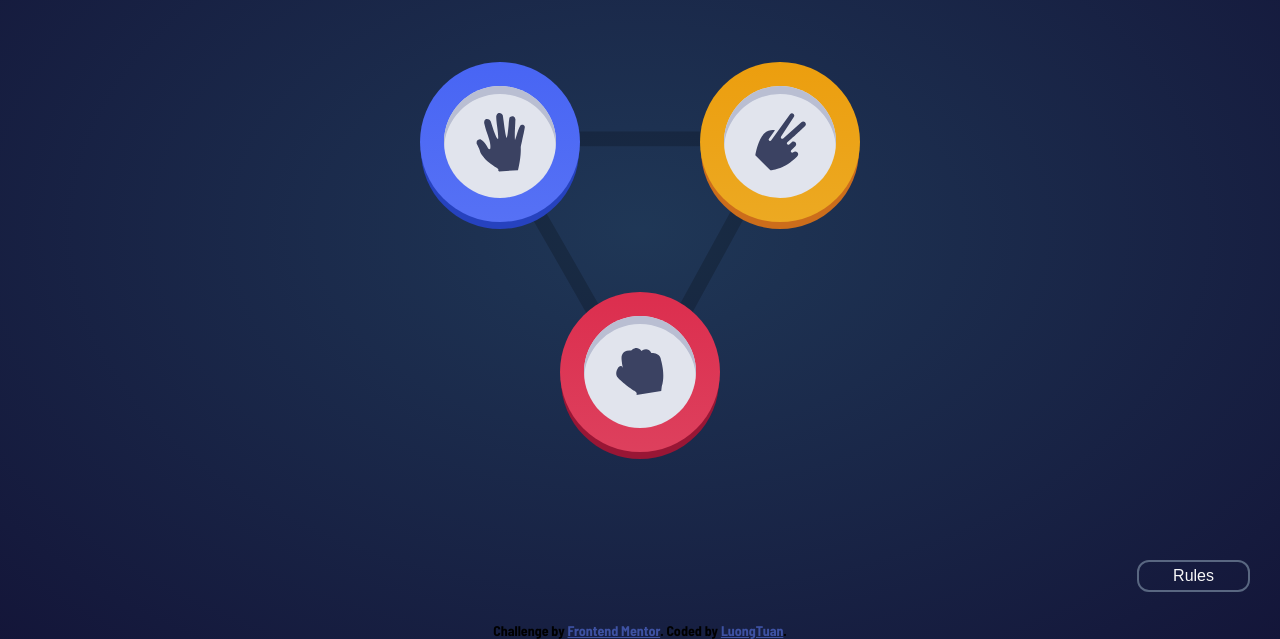
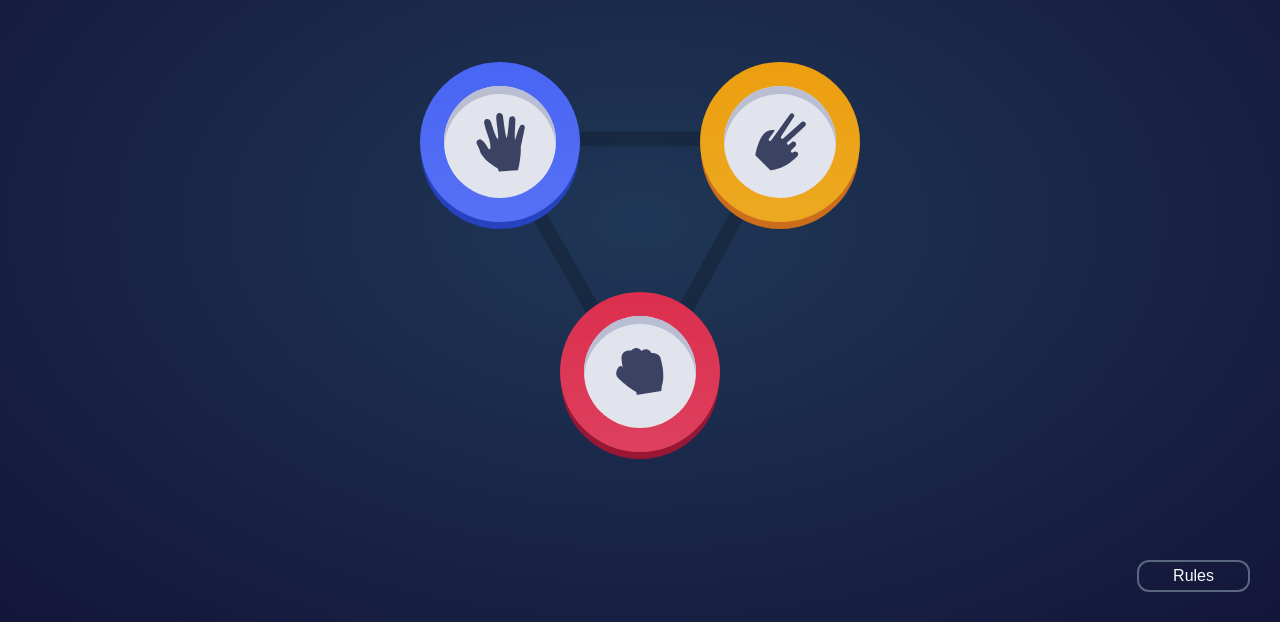
Before and after one commit to salini18/finalproject-advanced-level, a plain HTML site: page index.html in a window 1280 px wide. Shown: the part 178-817 px from the top of the page. Drawn offline with Linux system fonts and the light colour scheme; files that its build step writes are made by us from their sources.

Commit message:
Add files via upload

```diff
--- a/index.html
+++ b/index.html
@@ -10,17 +10,10 @@
   <link href="https://fonts.googleapis.com/css2?family=Barlow+Semi+Condensed:wght@600;700&display=swap"
     rel="stylesheet">
   <link rel="stylesheet" href="./css/main.css">
-  <title>Rock, Paper, Scissors</title>
+  <title>Rock Paper Scissors</title>
 
   <style>
-    .attribution {
-      font-size: 14px;
-      text-align: center;
-    }
 
-    .attribution a {
-      color: hsl(228, 45%, 44%);
-    }
   </style>
 </head>
 
@@ -178,10 +171,7 @@
     }
   </script>
 
-  <div class="attribution">
-    Challenge by <a href="https://www.frontendmentor.io?ref=challenge" target="_blank">Frontend Mentor</a>.
-    Coded by <a href="#">LuongTuan</a>.
-  </div>
+
 </body>
 
 </html>
```
